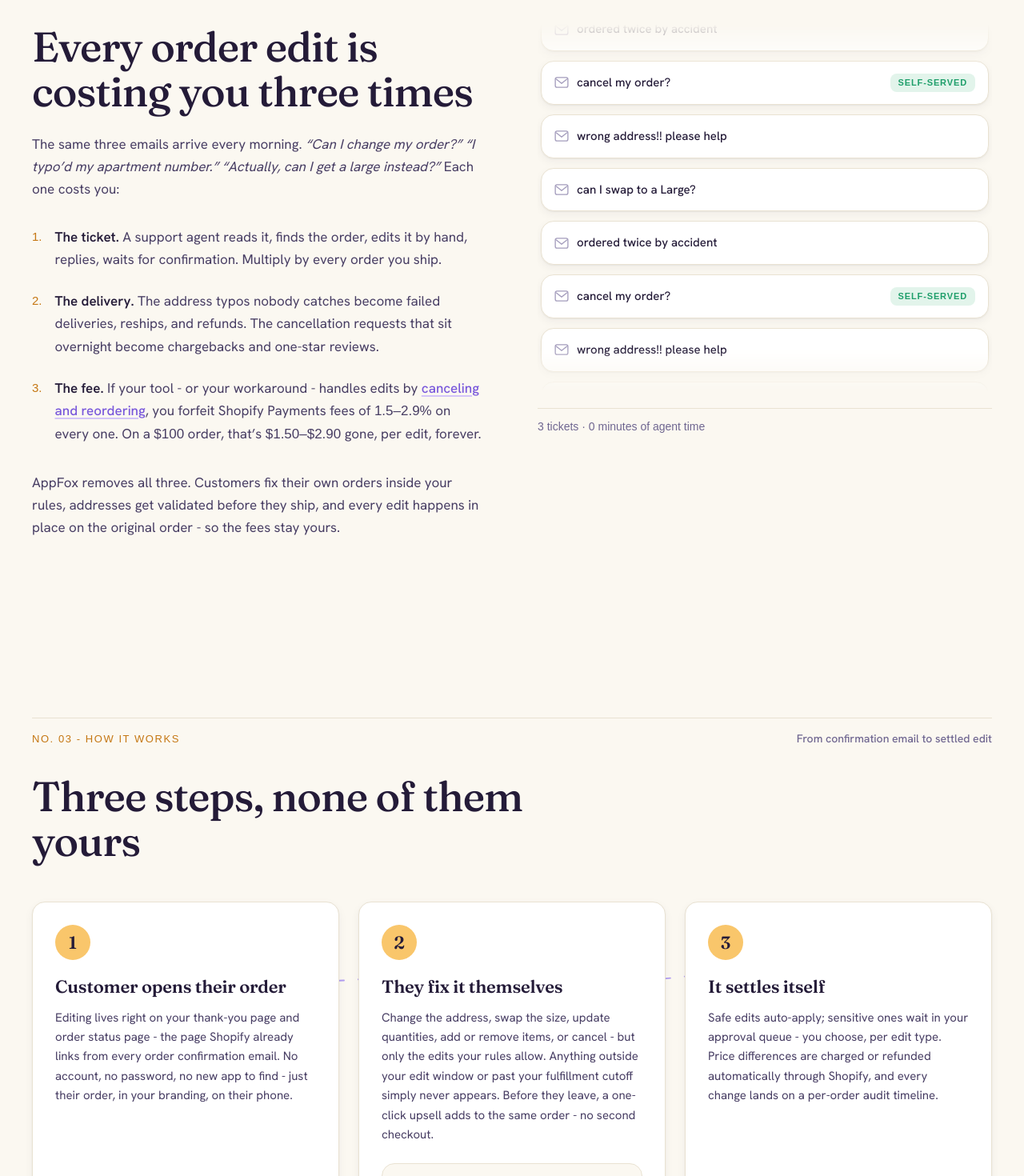
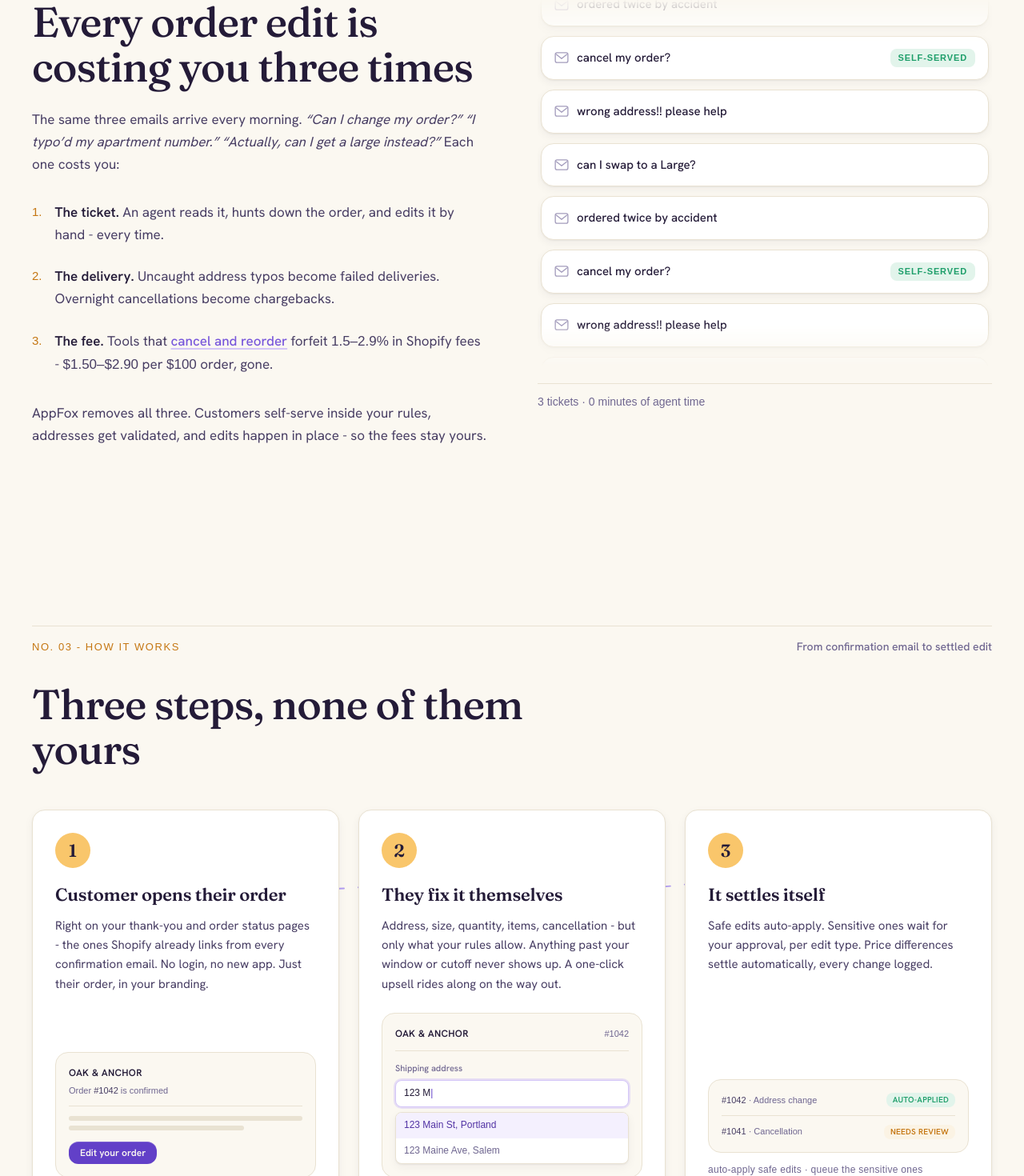
Before and after one commit to RishabhTayal/appfox-website-v2, a Next.js app: page / in a window 1280 px wide. Shown: the part 1268-2738 px from the top of the page at 80% size. Built offline with nearby package versions, Linux system fonts and the light colour scheme; a web font is replaced by a local one.

Commit message:
copy changes

```diff
--- a/app/page.tsx
+++ b/app/page.tsx
@@ -86,7 +86,7 @@ export default function Home() {
         <FaqSection />
         <CtaBand
           headline={"Your next \u201ccan I change my order?\u201d email could be your last"}
-          body="Install AppFox, set your rules, and let ~80% of common edits handle themselves - while the edit flow quietly grows your average order. Setup takes about 5 minutes, and the free plan doesn’t expire."
+          body="Set your rules and let ~80% of edits handle themselves - while the edit flow quietly grows your average order. Five-minute setup. The free plan never expires."
           secondaryLabel="Compare plans"
           secondaryHref="/pricing"
           from="paper"
--- a/components/home/ControlRoom.tsx
+++ b/components/home/ControlRoom.tsx
@@ -20,15 +20,15 @@ import { SectionSlug } from "@/components/site/SectionSlug";
 const RULE_BULLETS: { title: string; body: string }[] = [
   {
     title: "Edit windows",
-    body: "Give every order an editing window - 24 hours, 48, whatever fits how you ship. When it closes, editing switches off with it.",
+    body: "Set an editing window - 24h, 48h, whatever fits how you ship. When it closes, so does editing.",
   },
   {
     title: "Fulfillment cutoffs",
-    body: "Once an order is fulfilled or hits your cutoff, editing switches off automatically. Customers never race your warehouse.",
+    body: "Once an order ships or hits your cutoff, editing switches off. Customers never race your warehouse.",
   },
   {
     title: "Approval or auto-apply, per action",
-    body: "Auto-apply safe edits like address fixes; queue sensitive ones like cancellations for review. Every change lands on a per-order audit timeline.",
+    body: "Auto-apply address fixes; queue cancellations for review. Every change lands on an audit timeline.",
   },
 ];
 
@@ -131,8 +131,7 @@ export function ControlRoom() {
             </Reveal>
             <Reveal delay={80}>
               <p className="mt-5 max-w-lg text-mist-on-night">
-                Customers only ever see edits you’ve explicitly allowed, inside windows you’ve
-                set. AppFox checks your rules before showing the customer anything - you’re
+                Customers only ever see edits you’ve allowed, inside the windows you’ve set. You’re
                 delegating the typing, not the decision.
               </p>
             </Reveal>
--- a/components/home/EditTypes.tsx
+++ b/components/home/EditTypes.tsx
@@ -16,10 +16,7 @@ const CARDS: { title: React.ReactNode; description: React.ReactNode; vignette: R
   {
     title: "Address changes that stick",
     description: (
-      <>
-        Customers fix shipping addresses with autocomplete and validation, so the typo gets caught
-        before the carrier does.
-      </>
+      <>Autocomplete and validation catch the typo before the carrier does.</>
     ),
     vignette: <AddressVignette />,
   },
@@ -36,10 +33,7 @@ const CARDS: { title: React.ReactNode; description: React.ReactNode; vignette: R
   {
     title: "Quantities, adds, removes",
     description: (
-      <>
-        Customers adjust line items, add a forgotten product, or drop one - all on the original
-        order.
-      </>
+      <>Adjust line items, add a forgotten product, or drop one - all on the original order.</>
     ),
     vignette: <QuantityVignette />,
   },
@@ -47,8 +41,7 @@ const CARDS: { title: React.ReactNode; description: React.ReactNode; vignette: R
     title: "Payments that settle themselves",
     description: (
       <>
-        Price increases are charged and decreases refunded automatically - in place, via
-        Shopify&apos;s native Order Editing API, never cancel-and-reorder.
+        Increases charged, decreases refunded - automatically, in place, never cancel-and-reorder.
       </>
     ),
     vignette: <AddItemVignette />,
@@ -56,10 +49,7 @@ const CARDS: { title: React.ReactNode; description: React.ReactNode; vignette: R
   {
     title: <>Approve it, or don’t bother</>,
     description: (
-      <>
-        Auto-apply safe edits and queue sensitive ones for review, configured per edit type, with a
-        full audit timeline on every order.
-      </>
+      <>Auto-apply safe edits, queue sensitive ones - set per edit type, every change logged.</>
     ),
     vignette: <RemoveItemVignette />,
   },
@@ -83,7 +73,7 @@ export function EditTypes() {
           <SectionSlug
             no="04"
             label="SIX EDITS, ZERO TICKETS"
-            caption="Every edit your inbox is currently handling"
+            caption="Every edit your inbox handles today"
           />
         </Reveal>
         <Reveal>
--- a/components/home/FaqSection.tsx
+++ b/components/home/FaqSection.tsx
@@ -19,7 +19,7 @@ export const homeFaqs: { q: string; a: string }[] = [
   },
   {
     q: "How do post-purchase upsells work?",
-    a: "When a customer opens their order to edit it, AppFox shows offers you've configured directly inside the edit flow. One click adds the product to their existing order - there's no second checkout and no new order number, and any price difference is charged automatically through Shopify. Because the customer is already engaged with their order, it's the highest-attention moment after the sale.",
+    a: "When a customer opens their order to edit it, AppFox shows the offers you've set up right inside the edit flow. One click adds the product to their existing order - no second checkout, no new order number - and any price difference is charged automatically through Shopify. They're already focused on their order, so it's the highest-attention moment after the sale.",
   },
   {
     q: "Do customers need an account or login to edit an order?",
@@ -27,19 +27,19 @@ export const homeFaqs: { q: string; a: string }[] = [
   },
   {
     q: "What happens once an order is fulfilled, or my edit window closes?",
-    a: 'Nothing - and that\'s the point. AppFox\'s eligibility engine checks your edit windows, fulfillment cutoffs, and per-action rules before showing the customer anything; an edit that\'s no longer allowed simply never appears as an option. Customers can\'t request what they can\'t see, so there\'s no awkward "sorry, too late" conversation.',
+    a: 'Nothing - and that\'s the point. AppFox checks your edit windows, fulfillment cutoffs, and per-action rules before showing anything, so an edit that\'s no longer allowed simply never appears. Customers can\'t request what they can\'t see - no awkward "sorry, too late" email.',
   },
   {
     q: "Who pays the difference when an edit changes the order total?",
-    a: "It settles automatically. If the new total is higher - a pricier variant, an added item, an upsell - the customer pays the difference through Shopify's payment request flow. If it's lower, AppFox issues a partial refund. No manual invoices, no math in a spreadsheet.",
+    a: "It settles automatically. If the new total is higher - a pricier variant, an added item, an upsell - the customer pays the difference through Shopify's payment request flow. If it's lower, AppFox issues a partial refund. No manual invoices, no spreadsheet math.",
   },
   {
     q: "Can customers abuse self-service order editing?",
-    a: "Customers only ever see edits you've explicitly allowed, inside windows you've set. For anything sensitive, you can require approval per edit type - those edits wait in your queue instead of applying automatically - and every change is recorded on a per-order audit timeline. You're delegating the typing, not the decision.",
+    a: "Customers only ever see edits you've allowed, inside the windows you've set. For anything sensitive, require approval per edit type - those wait in your queue instead of applying automatically - and every change is recorded on a per-order audit timeline. You're delegating the typing, not the decision.",
   },
   {
     q: "Why does in-place editing matter?",
-    a: 'Some tools "edit" orders by canceling the original and creating a new one. That forfeits Shopify Payments fees of 1.5–2.9% per cancel-and-reorder edit - fees Shopify doesn\'t return on cancellation - and forces the customer through checkout again. AppFox edits the original order in place using Shopify\'s native Order Editing API, so the order number, payment, and fees all stay intact.',
+    a: 'Some tools "edit" orders by canceling the original and creating a new one. That forfeits Shopify Payments fees of 1.5–2.9% per edit - fees Shopify doesn\'t return - and sends the customer through checkout again. AppFox edits the original order in place using Shopify\'s native Order Editing API, so the order number, payment, and fees all stay intact.',
   },
   {
     q: "How long does setup take, and which plans does it work on?",
@@ -73,9 +73,9 @@ const linkedAnswers: Record<number, React.ReactNode> = {
       <Link href="/vs/orderify" className={answerLink}>
         cancel-and-reorder
       </Link>{" "}
-      edit - fees Shopify doesn&apos;t return on cancellation - and forces the customer
-      through checkout again. AppFox edits the original order in place using Shopify&apos;s native
-      Order Editing API, so the order number, payment, and fees all stay intact.
+      edit - fees Shopify doesn&apos;t return - and sends the customer through checkout again.
+      AppFox edits the original order in place using Shopify&apos;s native Order Editing API, so
+      the order number, payment, and fees all stay intact.
     </>
   ),
 };
--- a/components/home/Hero.tsx
+++ b/components/home/Hero.tsx
@@ -74,10 +74,9 @@ export function Hero() {
               className="enter-fade-rise mt-6 max-w-[58ch] text-xl leading-[1.55] text-ink-700"
               style={{ animationDelay: "140ms" }}
             >
-              AppFox lets customers fix their own orders right on your thank-you and order status
-              pages - address fixes, size swaps, cancellations - with one-click upsells inside the
-              flow. You set the rules; <span className="till">~80%</span> of common edits handle
-              themselves.
+              Customers fix their own orders - addresses, sizes, cancellations - right on your
+              thank-you and order status pages. You set the rules;{" "}
+              <span className="till">~80%</span> handle themselves.
             </p>
 
             <div
--- a/components/home/HowItWorks.tsx
+++ b/components/home/HowItWorks.tsx
@@ -21,9 +21,8 @@ const STEPS: {
     title: "Customer opens their order",
     copy: (
       <>
-        Editing lives right on your thank-you page and order status page - the page Shopify
-        already links from every order confirmation email. No account, no password, no new app to
-        find - just their order, in your branding, on their phone.
+        Right on your thank-you and order status pages - the ones Shopify already links from every
+        confirmation email. No login, no new app. Just their order, in your branding.
       </>
     ),
     vignette: <EmailVignette />,
@@ -33,10 +32,8 @@ const STEPS: {
     title: "They fix it themselves",
     copy: (
       <>
-        Change the address, swap the size, update quantities, add or remove items, or cancel - but
-        only the edits your rules allow. Anything outside your edit window or past your fulfillment
-        cutoff simply never appears. Before they leave, a one-click upsell adds to the same order -
-        no second checkout.
+        Address, size, quantity, items, cancellation - but only what your rules allow. Anything
+        past your window or cutoff never shows up. A one-click upsell rides along on the way out.
       </>
     ),
     vignette: <PortalVignette />,
@@ -46,9 +43,8 @@ const STEPS: {
     title: "It settles itself",
     copy: (
       <>
-        Safe edits auto-apply; sensitive ones wait in your approval queue - you choose, per edit
-        type. Price differences are charged or refunded automatically through Shopify, and every
-        change lands on a per-order audit timeline.
+        Safe edits auto-apply. Sensitive ones wait for your approval, per edit type. Price
+        differences settle automatically, every change logged.
       </>
     ),
     vignette: <QueueVignette />,
--- a/components/home/Integrations.tsx
+++ b/components/home/Integrations.tsx
@@ -181,14 +181,14 @@ export function Integrations() {
             <Tile
               index={0}
               name="Shopify Flow"
-              blurb="Custom triggers and actions, so an order edit can kick off anything else in your operation."
+              blurb="Custom triggers and actions - an order edit can kick off anything else in your ops."
             >
               <FlowVignette />
             </Tile>
             <Tile
               index={1}
               name="Gorgias"
-              blurb="A sidebar inside the ticket: see the order’s edit status and resolve the request without switching tabs."
+              blurb="See the order’s edit status right inside the ticket - and resolve it without switching tabs."
             >
               <GorgiasVignette />
             </Tile>
--- a/components/home/PainSection.tsx
+++ b/components/home/PainSection.tsx
@@ -131,34 +131,31 @@ export function PainSection() {
                 <Reveal as="li" index={0} className="flex gap-4">
                   <span className="till pt-0.5 text-[0.9375rem] text-marigold-700">1.</span>
                   <p className="max-w-[60ch]">
-                    <strong className="font-semibold text-ink-900">The ticket.</strong> A support
-                    agent reads it, finds the order, edits it by hand, replies, waits for
-                    confirmation. Multiply by every order you ship.
+                    <strong className="font-semibold text-ink-900">The ticket.</strong> An agent
+                    reads it, hunts down the order, and edits it by hand - every time.
                   </p>
                 </Reveal>
                 <Reveal as="li" index={1} className="flex gap-4">
                   <span className="till pt-0.5 text-[0.9375rem] text-marigold-700">2.</span>
                   <p className="max-w-[60ch]">
-                    <strong className="font-semibold text-ink-900">The delivery.</strong> The
-                    address typos nobody catches become failed deliveries, reships, and refunds.
-                    The cancellation requests that sit overnight become chargebacks and one-star
-                    reviews.
+                    <strong className="font-semibold text-ink-900">The delivery.</strong> Uncaught
+                    address typos become failed deliveries. Overnight cancellations become
+                    chargebacks.
                   </p>
                 </Reveal>
                 <Reveal as="li" index={2} className="flex gap-4">
                   <span className="till pt-0.5 text-[0.9375rem] text-marigold-700">3.</span>
                   <p className="max-w-[60ch]">
-                    <strong className="font-semibold text-ink-900">The fee.</strong> If your tool -
-                    or your workaround - handles edits by{" "}
+                    <strong className="font-semibold text-ink-900">The fee.</strong> Tools that{" "}
                     <Link
                       href="/vs/orderify"
                       className="font-medium text-brand-500 underline decoration-brand-200 decoration-2 underline-offset-[3px] transition-colors hover:text-brand-700 hover:decoration-brand-300"
                     >
-                      canceling and reordering
-                    </Link>
-                    , you forfeit Shopify Payments fees of <span className="till">1.5–2.9%</span>{" "}
-                    on every one. On a <span className="till">$100</span> order, that’s{" "}
-                    <span className="till">$1.50–$2.90</span> gone, per edit, forever.
+                      cancel and reorder
+                    </Link>{" "}
+                    forfeit <span className="till">1.5–2.9%</span> in Shopify fees -{" "}
+                    <span className="till">$1.50–$2.90</span> per <span className="till">$100</span>{" "}
+                    order, gone.
                   </p>
                 </Reveal>
               </StaggerGroup>
@@ -166,9 +163,8 @@ export function PainSection() {
 
             <Reveal delay={200}>
               <p className="mt-8 max-w-[65ch] text-ink-700">
-                AppFox removes all three. Customers fix their own orders inside your rules,
-                addresses get validated before they ship, and every edit happens in place on the
-                original order - so the fees stay yours.
+                AppFox removes all three. Customers self-serve inside your rules, addresses get
+                validated, and edits happen in place - so the fees stay yours.
               </p>
             </Reveal>
           </div>
--- a/components/home/UpsellStory.tsx
+++ b/components/home/UpsellStory.tsx
@@ -45,11 +45,9 @@ export function UpsellStory() {
             </Reveal>
             <Reveal delay={80}>
               <p className="mt-4 max-w-[60ch] text-ink-700">
-                Post-purchase emails get ignored and thank-you pages get closed - but a customer
-                editing their order is already inside it, payment method on file, attention
-                undivided. AppFox shows your offer right there in the edit flow, and one click adds
-                it to the existing order. No second checkout, no new order number, no abandoned
-                cart to chase.
+                Post-purchase emails get ignored. But a customer editing their order is already
+                inside it - payment on file, full attention. Your offer shows right there, and one
+                click adds it to the order. No second checkout.
               </p>
             </Reveal>
 
```
